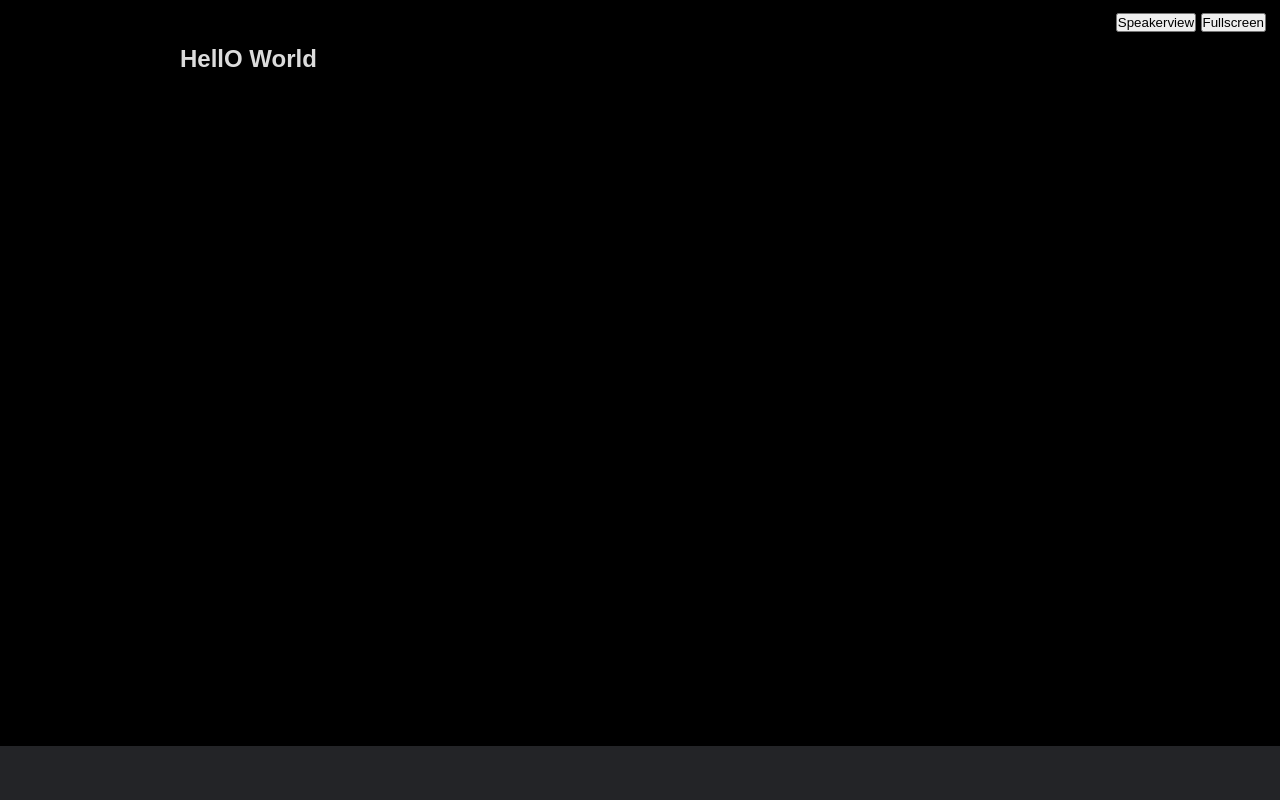
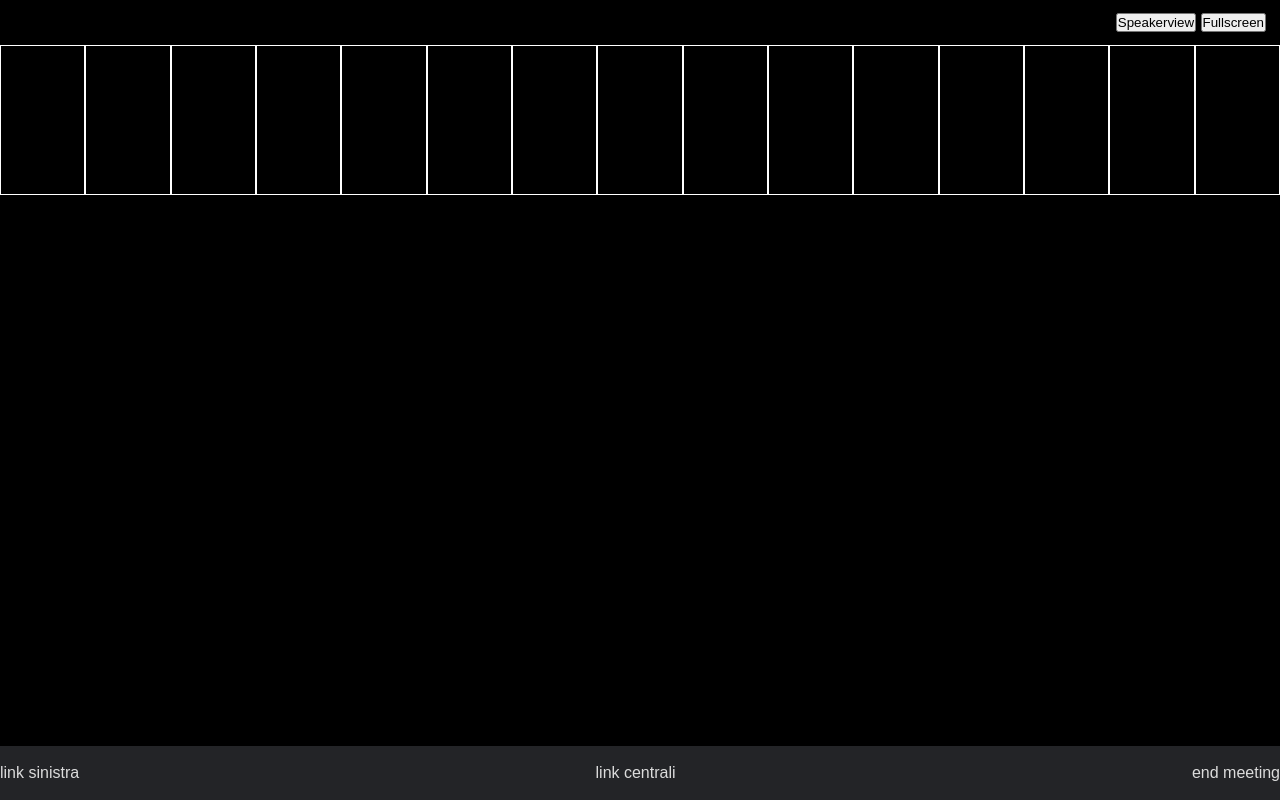
Before and after one commit to heatfreshdeveloper/-html-css-zoom, a plain HTML site: page index.html in a window 1280 px wide. Drawn offline with Linux system fonts and the light colour scheme.

Commit message:
Creato sezione div contenente i partecipanti

```diff
--- a/css/style.css
+++ b/css/style.css
@@ -14,7 +14,7 @@ body {
 }
 
 header {
-    min-height: 45px;
+    height: 45px;
 
 }
 
@@ -23,7 +23,7 @@ main {
 }
 
 footer {
-    min-height: 54px;
+    height: 54px;
     background-color: #232427;
 }
 
@@ -40,6 +40,24 @@ footer {
     padding: 12.5px 14px;
 }
 
+.footer-container {
+    display: flex;
+    justify-content: space-between;
+    align-items: center;
+    height: 54px;
+}
+
+.partecipants-container {
+    display: flex;
+    justify-content: center;
+}
+
+.partecipants {
+    border: 1px solid white;
+    width: 250px;
+    height: 150px;
+}
+
 
 /* Utilities */
 
--- a/index.html
+++ b/index.html
@@ -17,12 +17,38 @@
 
     <main>
         <section>
-            <div class="container">
-                <h1>HellO World</h1>
+            <div class="main-container">
+                <div class="arrow-left"></div>
+
+                <div class="partecipants-container">
+                    <div class="partecipants"></div>
+                    <div class="partecipants"></div>
+                    <div class="partecipants"></div>
+                    <div class="partecipants"></div>
+                    <div class="partecipants"></div>
+                    <div class="partecipants"></div>
+                    <div class="partecipants"></div>
+                    <div class="partecipants"></div>
+                    <div class="partecipants"></div>
+                    <div class="partecipants"></div>
+                    <div class="partecipants"></div>
+                    <div class="partecipants"></div>
+                    <div class="partecipants"></div>
+                    <div class="partecipants"></div>
+                    <div class="partecipants"></div>
+                </div>
+
+                <div class="arrow-right"></div>
             </div>
         </section>
     </main>
 
-    <footer></footer>
+    <footer>
+        <div class="footer-container">
+            <div>link sinistra</div>
+            <div>link centrali</div>
+            <div>end meeting</div>
+        </div>
+    </footer>
 </body>
 </html>
```
